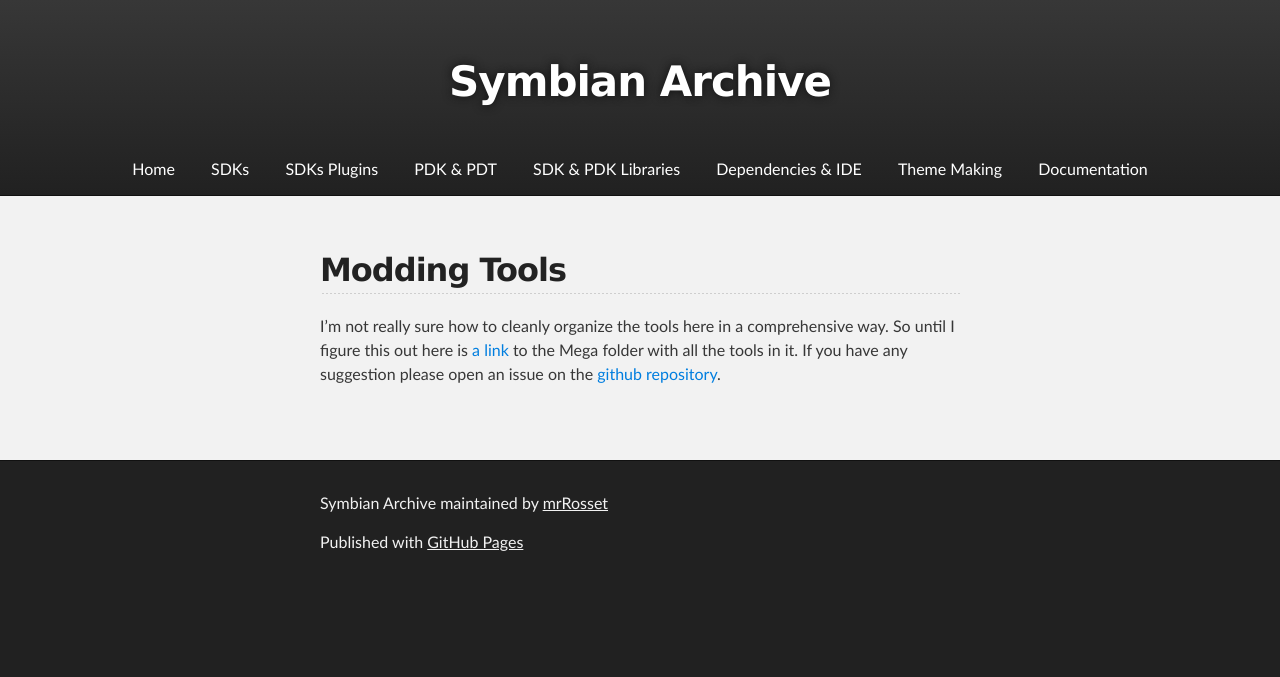
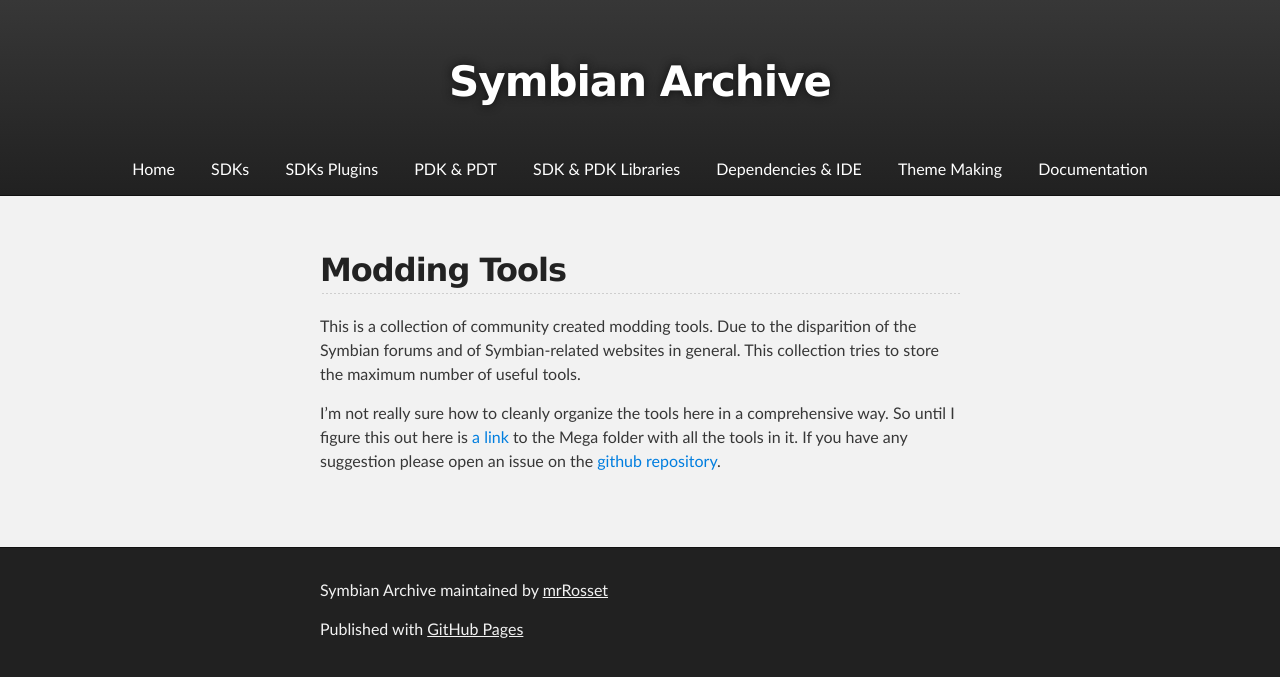
Before and after one commit to mrRosset/Symbian-Archive, a Jekyll site: the page built from Tools.md, in a window 1280 px wide. Shown: the top 677 px of the page. Built offline with Jekyll 4.4.1, drawn with Linux system fonts in a browser that asks for light colours; our own code applies the rules of GitHub Pages for plain Markdown files; the repository's description, which GitHub fills in, is left out.

Commit message:
add a more descriptive intro to Modding Tools2

```diff
--- a/Tools.md
+++ b/Tools.md
@@ -1,4 +1,6 @@
 ## Modding Tools
+
+This is a collection of community created modding tools. Due to the disparition of the Symbian forums and of Symbian-related websites in general. This collection tries to store the maximum number of useful tools.
 
 I'm not really sure how to cleanly organize the tools here in a comprehensive way. So until I figure this out here is [a link](https://mega.nz/#F!ml02EAjK!N9AlbkZ9qxCoSKnMxKIQeQ) to the Mega folder with all the tools in it. If you have any suggestion please open an issue on the [github repository](https://github.com/mrRosset/Symbian-Archive/).
 
```
